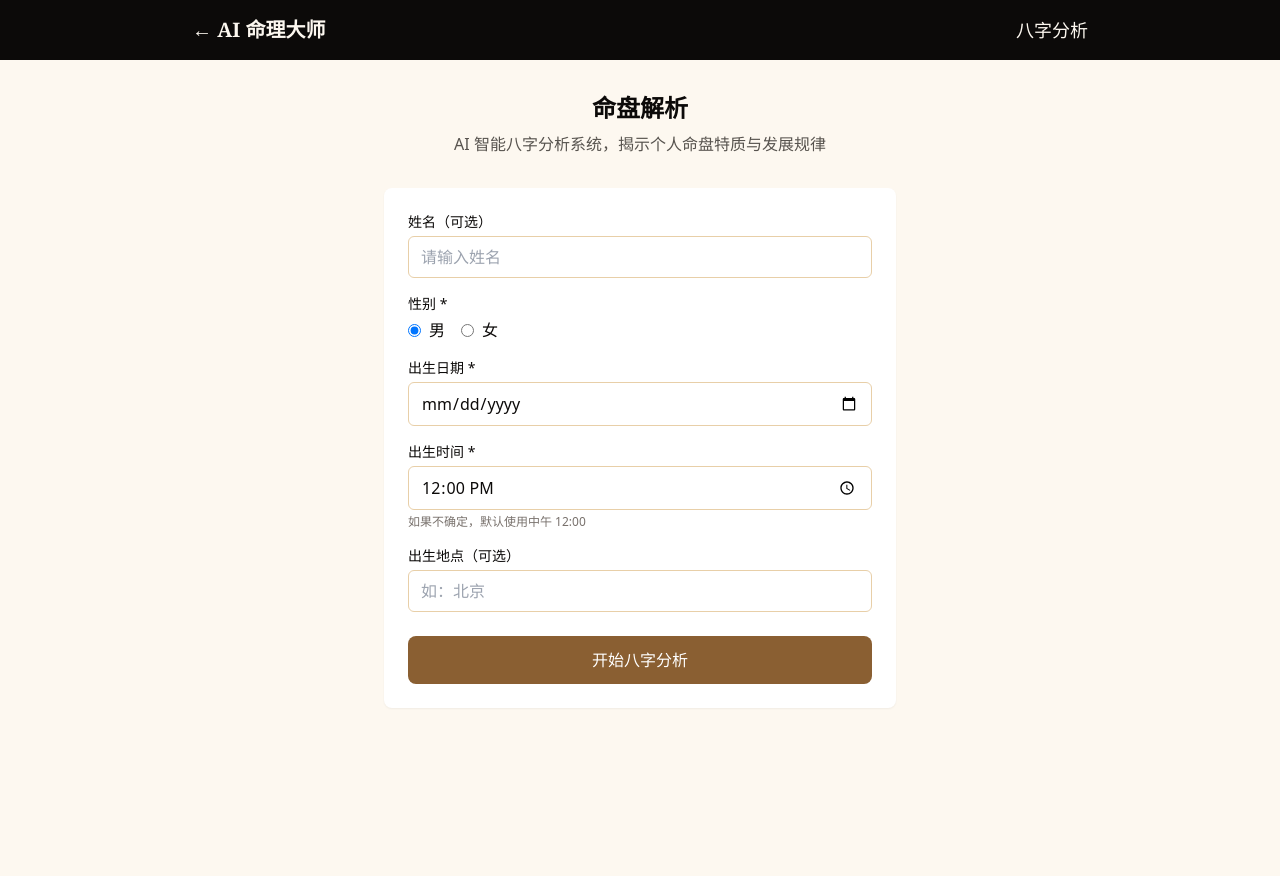
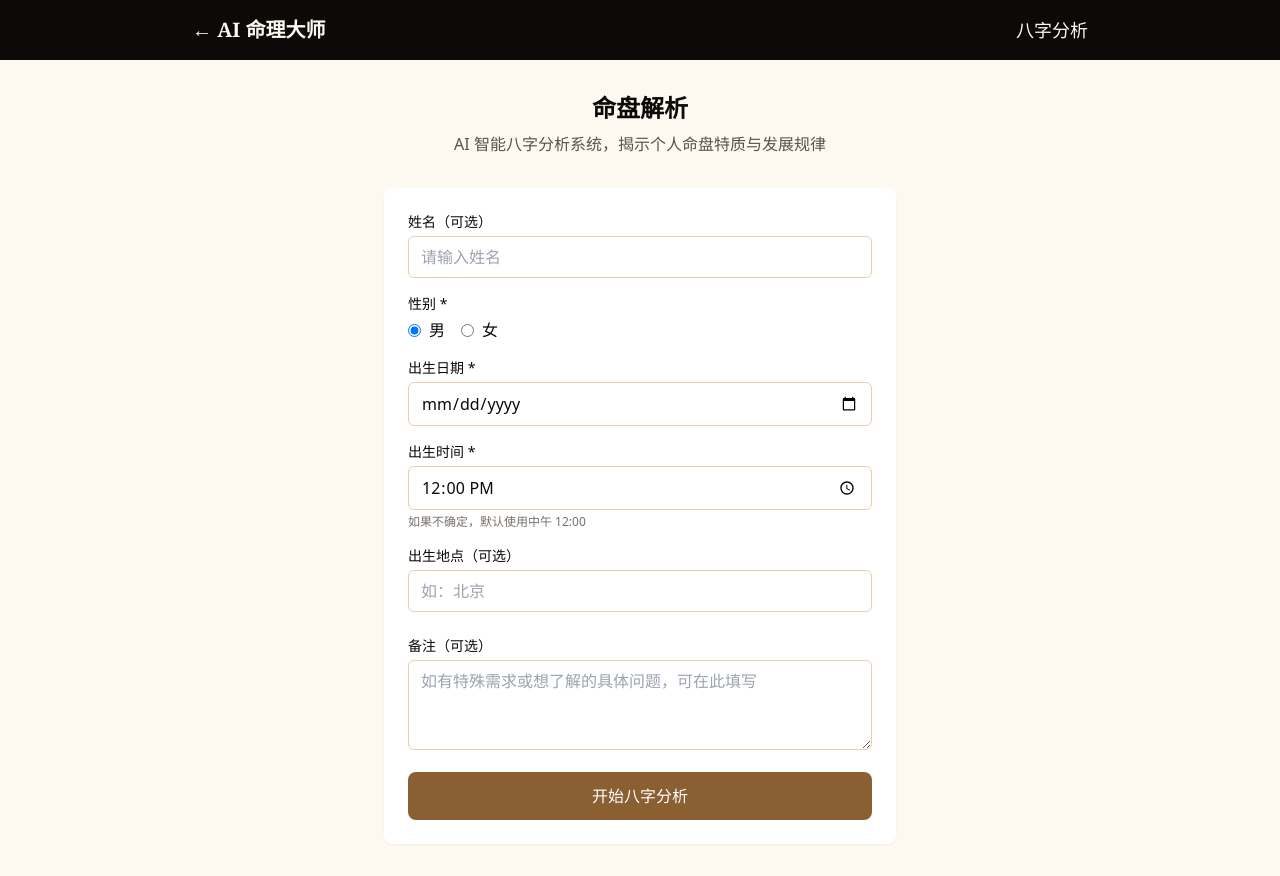
Before and after one commit to wuyi-LifeGPS/fatemaster-ai, a Next.js app: page /bazi in a window 1280 px wide. Before the commit the page ends 800 px from the top, so only its background shows below. Built offline with nearby package versions, Linux system fonts and the light colour scheme.

Commit message:
feat: add note input field to bazi form

```diff
--- a/src/app/bazi/page.tsx
+++ b/src/app/bazi/page.tsx
@@ -141,6 +141,17 @@ export default function BaziPage() {
                 />
               </div>
 
+              <div className="mb-4">
+                <label className="block text-sm font-medium mb-1">备注（可选）</label>
+                <textarea
+                  value={formData.note}
+                  onChange={(e) => setFormData({ ...formData, note: e.target.value })}
+                  className="w-full px-3 py-2 border border-fate-200 rounded-md focus:outline-none focus:ring-2 focus:ring-fate-400"
+                  placeholder="如有特殊需求或想了解的具体问题，可在此填写"
+                  rows={3}
+                />
+              </div>
+
               <button
                 type="submit"
                 disabled={loading}
```
